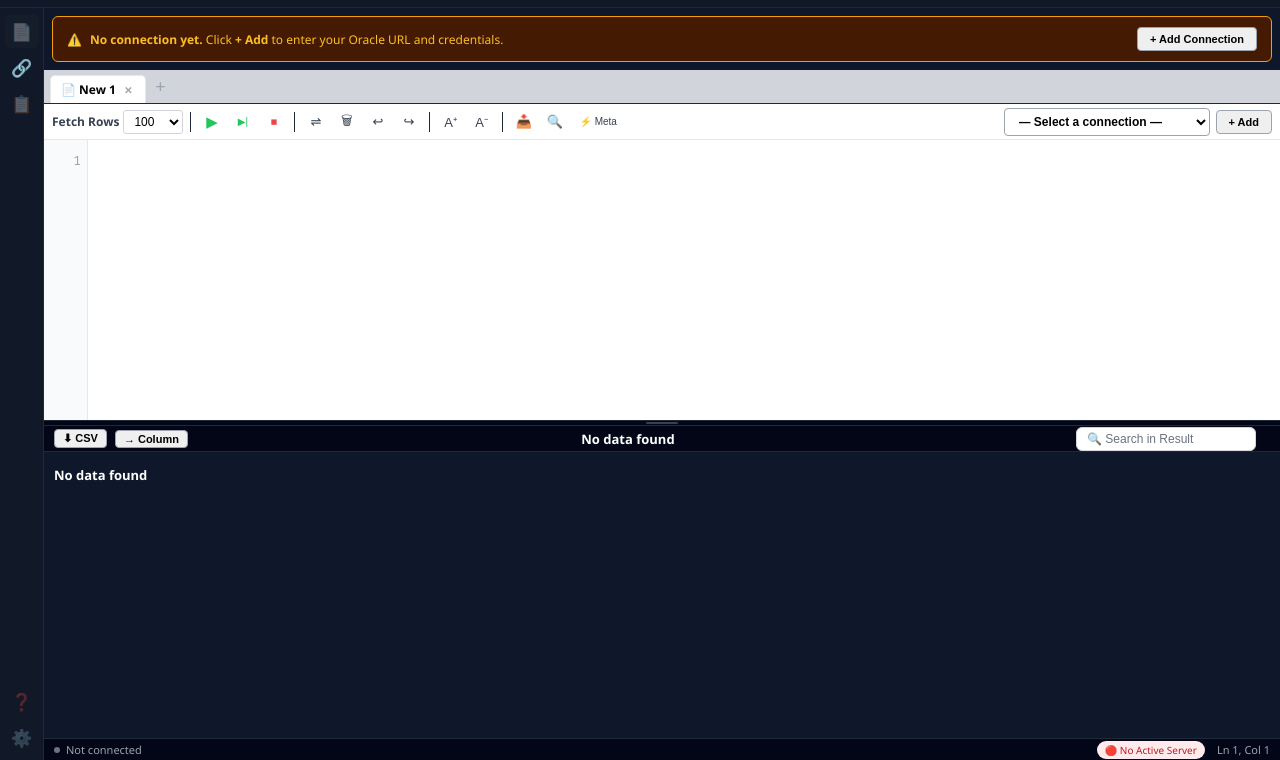
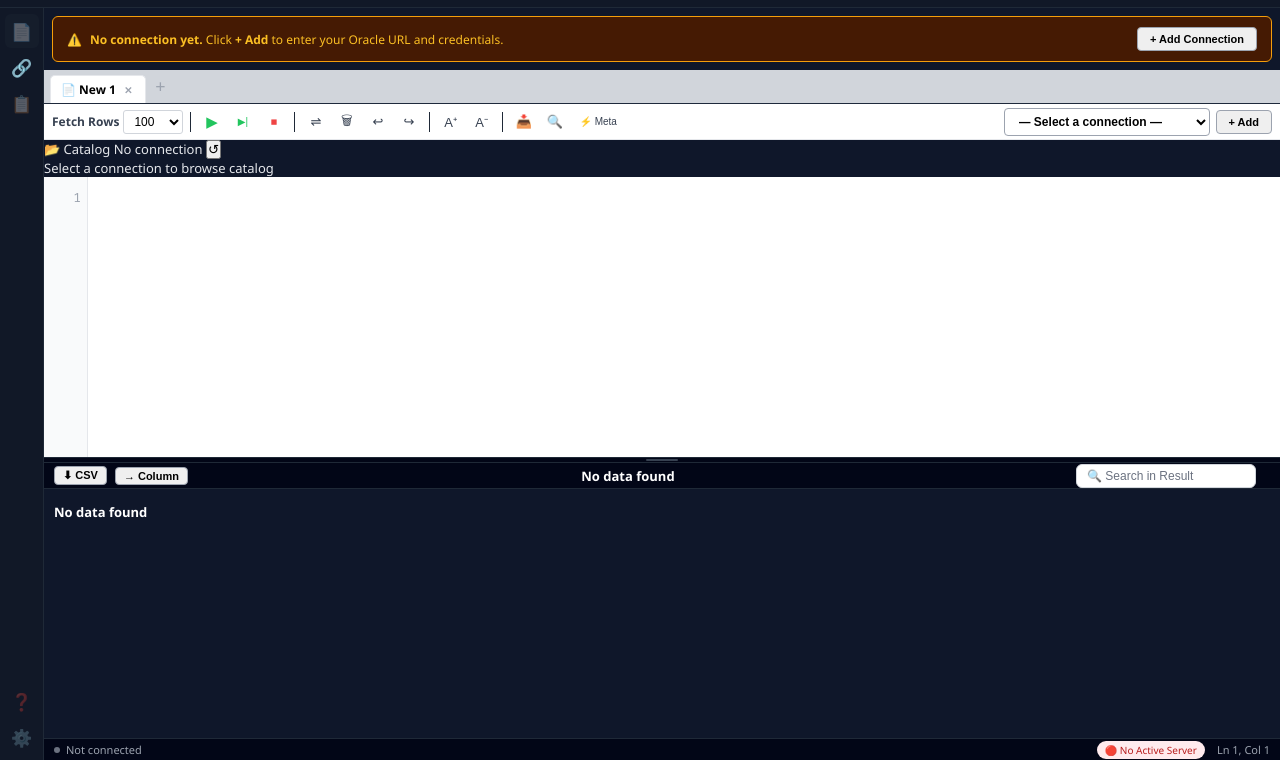
Before and after one commit to rsainishwith/queryforge-datazen, a website: page index.html in a window 1280 px wide. Shown: the part 40-800 px from the top of the page. Drawn offline with Linux system fonts and the light colour scheme; no server answers; sample sign-in values are in the browser's storage; a web font is replaced by a local one.

Commit message:
Update index.html

```diff
--- a/index.html
+++ b/index.html
@@ -81,6 +81,21 @@
 
     <!-- Pane Container -->
     <div class="pane-container" id="pane-container">
+
+      <!-- ── CATALOG PANEL ── -->
+      <div class="catalog-panel" id="catalog-panel">
+        <div class="catalog-panel-header">
+          <span class="catalog-panel-title">📂 Catalog</span>
+          <span class="catalog-status" id="catalog-status">No connection</span>
+          <button class="catalog-refresh-btn" onclick="refreshCatalog()" title="Refresh">↺</button>
+        </div>
+        <div class="catalog-tree-wrap" id="catalog-tree-wrap">
+          <div class="catalog-empty-msg" id="catalog-empty-msg">Select a connection to browse catalog</div>
+        </div>
+      </div>
+
+      <!-- ── CATALOG RESIZER ── -->
+      <div class="catalog-resizer" id="catalog-resizer"></div>
 
       <!-- Editor Section -->
       <div class="editor-section" id="editor-section">
```
